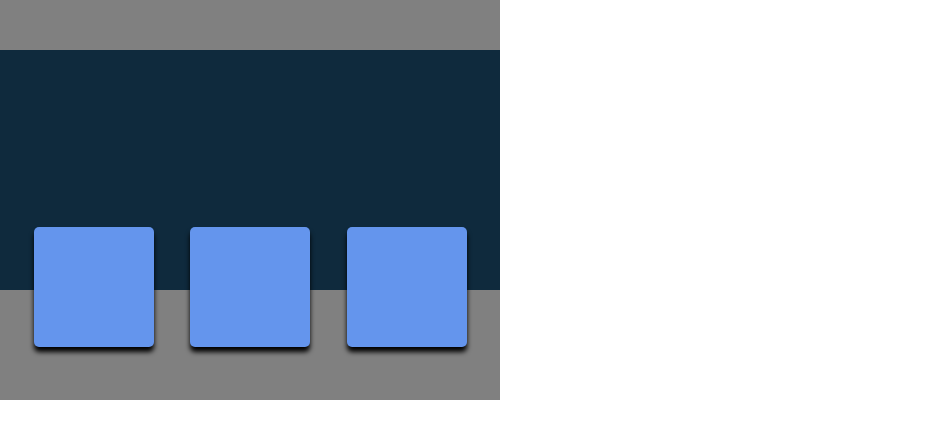
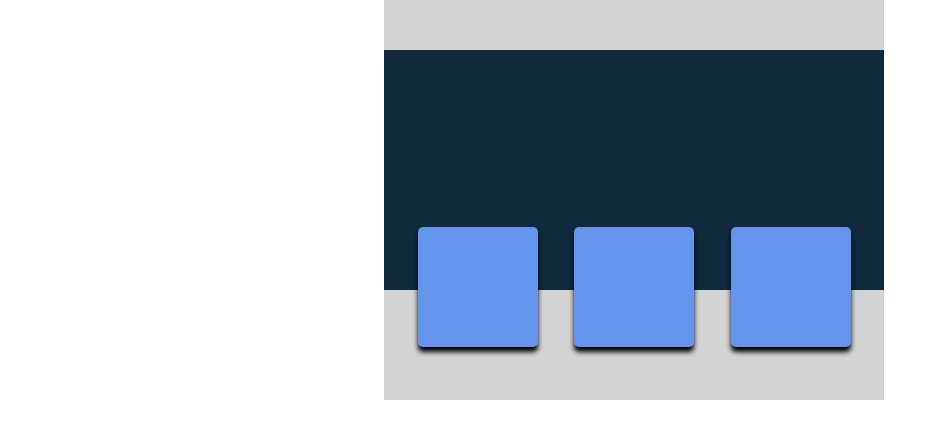
Before and after one commit to AngryDrummerJack/Lesson3, a plain HTML site: page Hw1/index.html in a window 1280 px wide. Shown: the whole page, without its empty margins (0-947 px from the left). Drawn offline with Linux system fonts and the light colour scheme.

Commit message:
Margin left to move to center (I think it's not correct)

```diff
--- a/style.css
+++ b/Hw1/style.css
@@ -3,12 +3,12 @@
     box-sizing: border-box;
 }
 .container {
-    margin: 0;
+    margin-left: 30%;
     display: flex;
     height: 400px;
     width: 500px;
-    background-color: grey;
-    position: relative;
+    background-color: lightgrey;
+
 }
 
 .Father {
```
Also changed, not shown: Hw2/index.html (added, +14 -0 lines), Hw1/index.html (renamed from index.html), Hw2/style.css (added), 2 other files.
